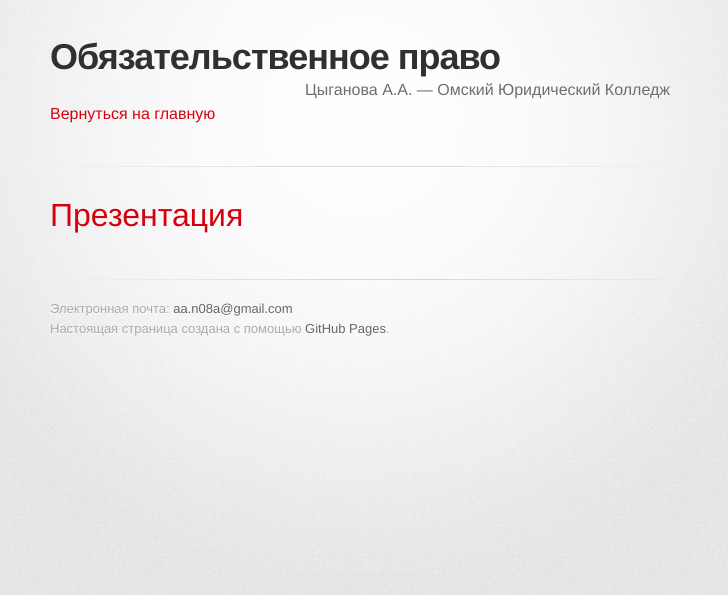
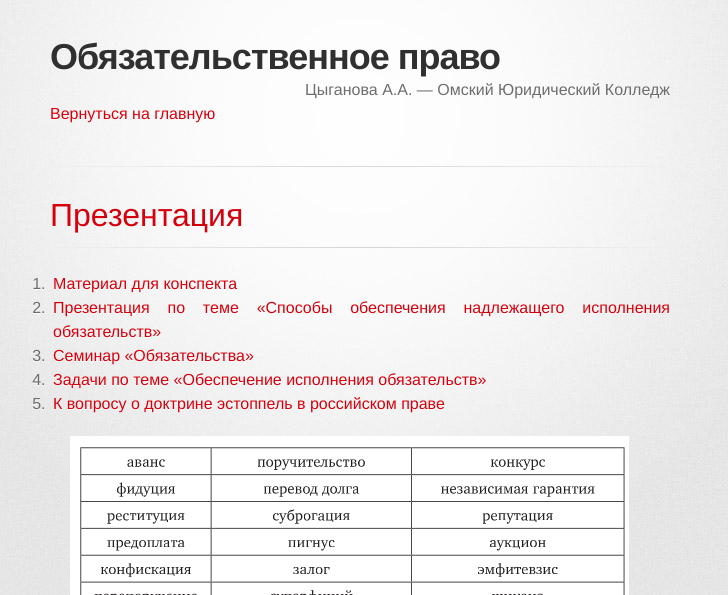
Before and after one commit to a-nova/a-nova.github.io, a Jekyll site: the page built from _grpr/13.md, in a window 1280 px wide. Shown: the top 595 px of the page, without its empty margins (280-1008 px from the left). Built offline with Jekyll 4.4.1, drawn with Linux system fonts in a browser that asks for light colours; some web fonts are replaced; grey boxes are pictures that could not be loaded.

Commit message:
материалы обязательства

```diff
--- a/_grpr/13.md
+++ b/_grpr/13.md
@@ -6,3 +6,13 @@ layout: page
 ---
 
 # [Презентация](./13/Obyazatelstvennoe_Pravo.pptx)
+
+<hr/>
+
+1. [Материал для конспекта](./Суханов_на_конспект.pdf)
+2. [Презентация по теме «Способы обеспечения надлежащего исполнения обязательств»](./13/lec-obesp-pres.pdf)
+3. [Семинар «Обязательства»](./13/sem-obyaz.pdf)
+4. [Задачи по теме «Обеспечение исполнения обязательств»](./13/zadachi-obesp.docx)
+5. [К вопросу о доктрине эстоппель в российском праве](./13/estoppel.pdf)
+
+![](./13/terms.png)
```
Also changed, not shown: _grpr/13/terms.png (added), 5 other files.
